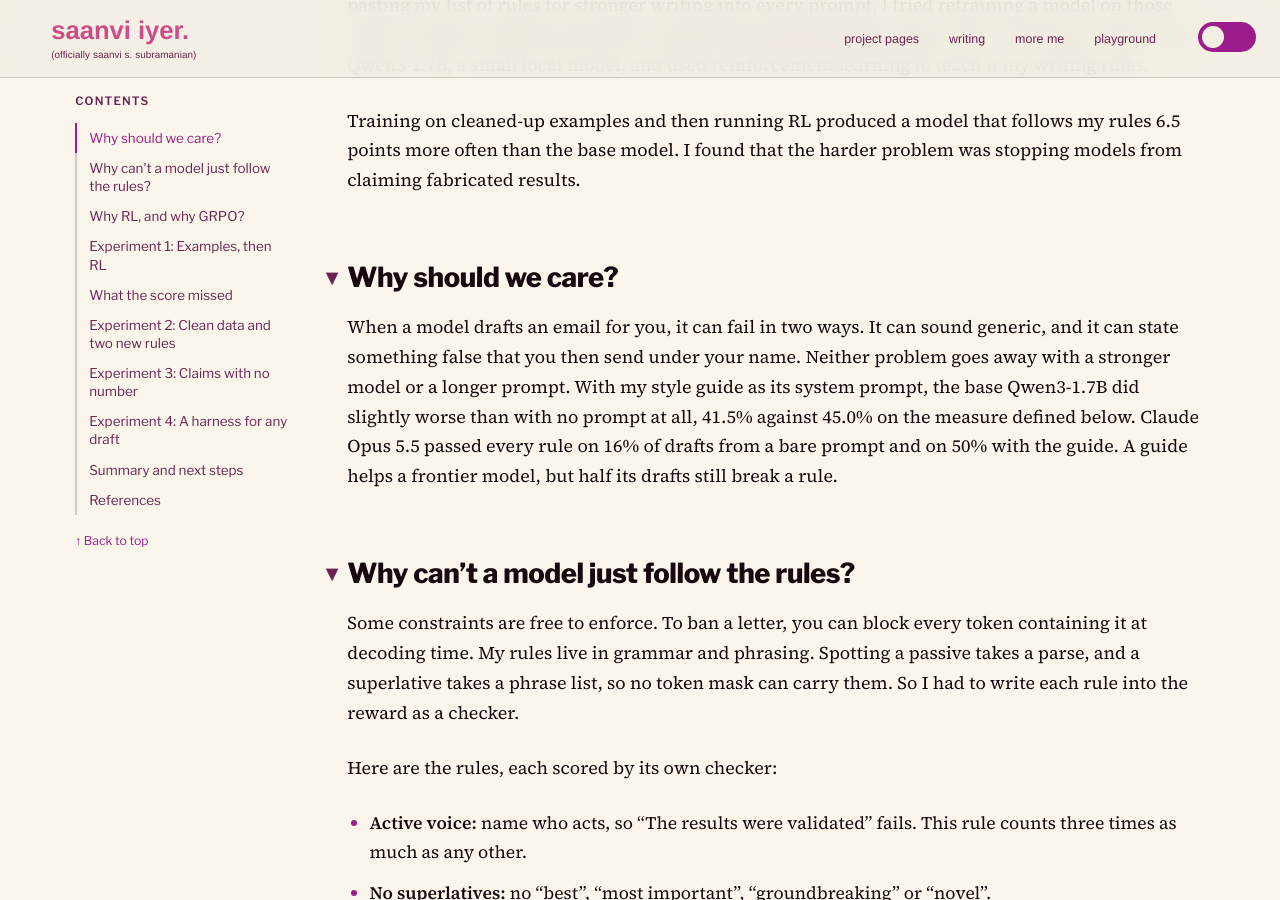
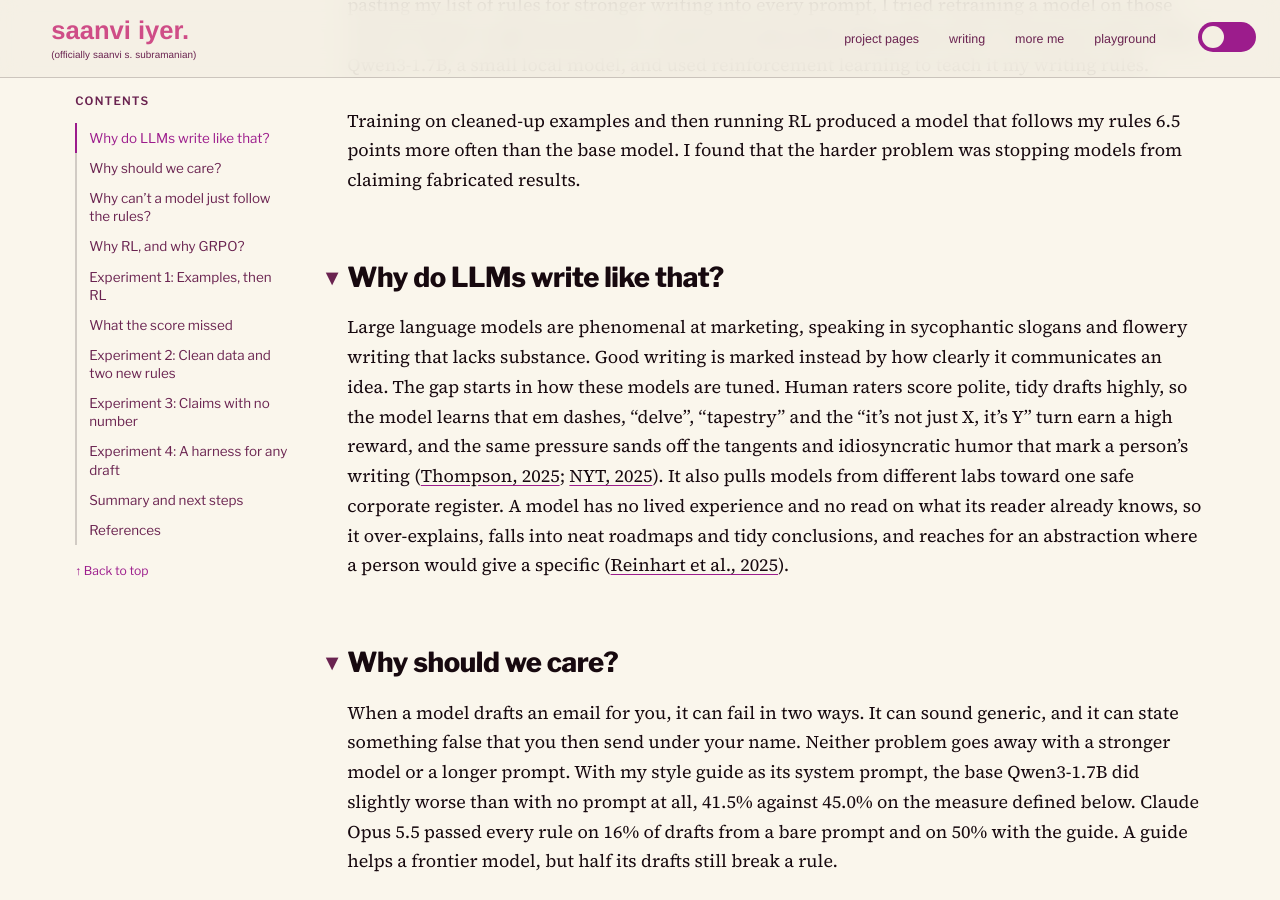
Before and after one commit to saanviiyer/saanviiyer.github.io, a Jekyll site: the page built from _posts/2026-11-05-qwen-by-my-rules.md, in a window 1280 px wide and 900 px high, scrolled down 458 px. Built offline with Jekyll 4.4.1, drawn with Linux system fonts in a browser that asks for light colours; some web fonts are replaced.

Commit message:
Open the Qwen post by explaining where the LLM register comes from

```diff
--- a/_posts/2026-11-05-qwen-by-my-rules.md
+++ b/_posts/2026-11-05-qwen-by-my-rules.md
@@ -16,6 +16,10 @@ excerpt: "I used GRPO to retrain Qwen3-1.7B on my own style guide. RL on clean e
 I saw a funny comment on X that LLMs have become good at everything except writing. We all know the "style" (or lack thereof) of writing that LLMs use, filled with passive, obfuscated slop. Tired of pasting my list of rules for stronger writing into every prompt, I tried retraining a model on those rules so it gets it right the first time. Inspired by [Kevin Wu's blog post](https://kevin-wu.ca/blog/qwn/) on RL to retrain an LLM, I took Qwen3-1.7B, a small local model, and used reinforcement learning to teach it my writing rules.
 
 Training on cleaned-up examples and then running RL produced a model that follows my rules 6.5 points more often than the base model. I found that the harder problem was stopping models from claiming fabricated results.
+
+## Why do LLMs write like that?
+
+Large language models are phenomenal at marketing, speaking in sycophantic slogans and flowery writing that lacks substance. Good writing is marked instead by how clearly it communicates an idea. The gap starts in how these models are tuned. Human raters score polite, tidy drafts highly, so the model learns that em dashes, "delve", "tapestry" and the "it's not just X, it's Y" turn earn a high reward, and the same pressure sands off the tangents and idiosyncratic humor that mark a person's writing ([Thompson, 2025](https://www.linkedin.com/posts/nicholasxthompson_the-most-interesting-thing-in-tech-a-new-activity-7440907320953364480-kfYl); [NYT, 2025](https://www.nytimes.com/2025/12/03/magazine/chatbot-writing-style.html)). It also pulls models from different labs toward one safe corporate register. A model has no lived experience and no read on what its reader already knows, so it over-explains, falls into neat roadmaps and tidy conclusions, and reaches for an abstraction where a person would give a specific ([Reinhart et al., 2025](https://www.pnas.org/doi/10.1073/pnas.2422455122)).
 
 ## Why should we care?
 
```
